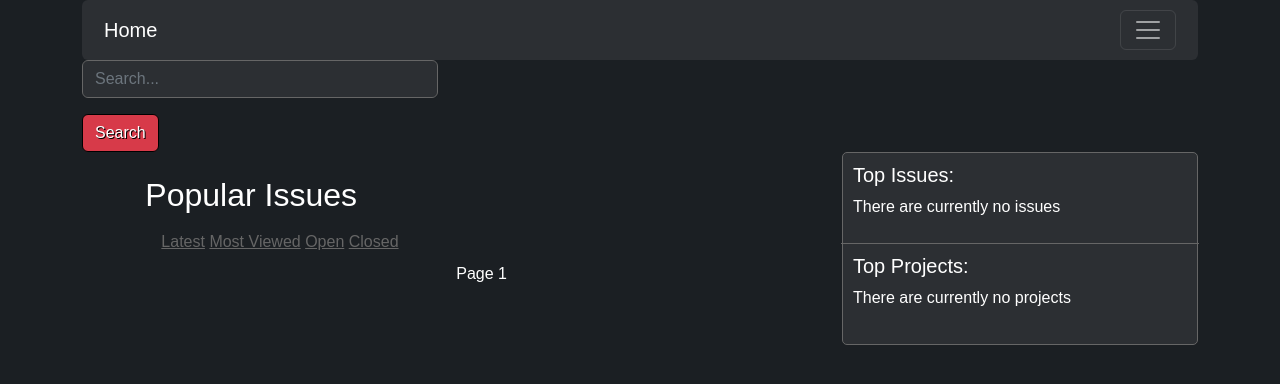
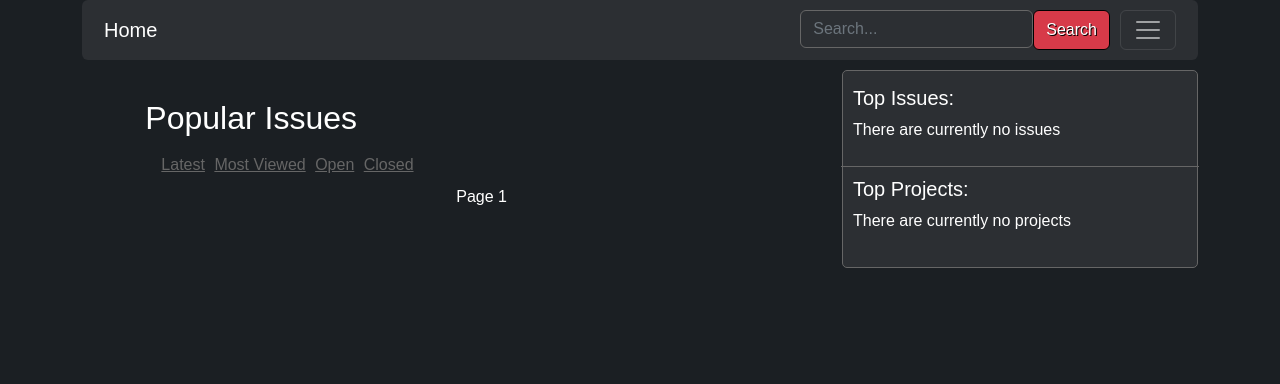
Before and after one commit to chondosha1234/issue_tracker, a Django app: page /issue_list in a window 1280 px wide. Shown: the top 384 px of the page. Run offline with Django 3.2, Linux system fonts and the light colour scheme; data that the repository does not hold is empty.

Commit message:
changed some styling css and html

```diff
--- a/issues/static/issue_styling.css
+++ b/issues/static/issue_styling.css
@@ -4,6 +4,14 @@ body {
   font-family: Arial, sans-serif;
   background-color:  #1B1F23;
   color: #ffffff;
+}
+
+.row {
+  margin-top: 5px;
+}
+
+.main-container {
+  margin-top: 10px;
 }
 
 .navbar {
@@ -22,6 +30,7 @@ body {
 
 .filter {
   color:#666666;
+  margin-right: 5px;
 }
 
 .filter:hover {
@@ -73,6 +82,11 @@ input.comment-link {
   border-color: #808080;
 }
 
+.issue-description {
+  border: 1px solid #666666;
+  border-radius: 5px;
+  padding: 10px;
+}
 
 .item-title {
   text-decoration: none;
@@ -83,16 +97,16 @@ input.comment-link {
   color: #ed4245;
 }
 
-.item-title:visited {
-
-}
-
 .item-info {
   font-size: 14px;
+  border-bottom: 1px solid #666666;
+  padding: 5px;
 }
 
 .item-dates {
+  color: #999999;
   font-size: 12px;
+  margin-top: 5px;
 }
 
 
@@ -136,6 +150,15 @@ input.comment-link {
 .btn:hover {
   border: 1px solid #D73A49;
   box-shadow: 0 0 5px #D73A49;
+}
+
+.search-btn {
+  font-size: 14px;
+}
+
+.search-form {
+  margin-right: 10px;
+  height: 40px;
 }
 
 .dropdown-menu {
--- a/issues/views.py
+++ b/issues/views.py
@@ -51,6 +51,7 @@ class UserHome(DetailView):
     def get_context_data(self, **kwargs):
         context = super(UserHome, self).get_context_data(**kwargs)
         projects = self.request.user.projects_assigned.all()
+        context['search_form'] = SearchForm()
         context['project_list'] = projects
         context['project_sidebar_list'] = projects.order_by('-modified_on')[:5]
         context['issue_sidebar_list'] = self.request.user.issues_assigned.all().order_by('-modified_on')[:5]
@@ -226,8 +227,10 @@ def create_project(request):
             form.save()
             return redirect('issues:user_home', user_id=user.pk)
 
+    search_form = SearchForm()
     context = {
         'form': form,
+        'search_form': search_form
     }
     get_sidebar_context(request.user, context)
     return render(request, 'create_project.html', context)
@@ -244,9 +247,11 @@ def update_project(request, project_id):
             form.save()
             return redirect('issues:project_details', project_id=project.id)
 
+    search_form = SearchForm()
     context = {
         'form': form,
-        'project': project
+        'project': project,
+        'search_form': search_form
     }
     get_sidebar_context(request.user, context)
     return render(request, 'update_project.html', context)
@@ -304,9 +309,12 @@ def create_issue(request, project_id):
         if form.is_valid():
             form.save()
             return redirect('issues:project_details', project_id=project.id)
+
+    search_form = SearchForm()
     context = {
         'form': form,
-        'project': project
+        'project': project,
+        'search_form': search_form
     }
     get_sidebar_context(request.user, context)
     return render(request, 'create_issue.html', context)
@@ -323,9 +331,12 @@ def update_issue(request, issue_id):
         if form.is_valid():
             form.save()
             return redirect('issues:issue_details', issue_id=issue.id)
+
+    search_form = SearchForm()
     context = {
         'form': form,
-        'issue': issue
+        'issue': issue,
+        'search_form': search_form
     }
     get_sidebar_context(request.user, context)
     return render(request, 'update_issue.html', context)
--- a/templates/base.html
+++ b/templates/base.html
@@ -16,6 +16,13 @@
     <nav class="navbar navbar-dark bg-dark rounded" role="navigation">
       <div class="container-fluid">
         <a class="navbar-brand" href="{% url 'issues:home' %}">Home</a>
+
+        {% if search_form %}
+        <form class="d-flex ms-auto search-form" action="{% url 'issues:search' %}" method="get">
+          {{ search_form.as_p }}
+          <button class='btn' type="submit">Search</button>
+        </form>
+        {% endif %}
 
         <button class="navbar-toggler" type="button" data-bs-toggle="collapse" data-bs-target="#sidebarMenu" aria-controls="sidebarMenu" aria-expanded="false" aria-label="Toggle navigation">
           <span class="navbar-toggler-icon"></span>
@@ -44,18 +51,8 @@
       </div>
     </nav>
 
-    <div class="row">
-      <div class="col-4">
-        {% if search_form %}
-          <form action="{% url 'issues:search' %}" method="get">
-            {{ search_form.as_p }}
-            <button class='btn' type="submit">Search</button>
-          </form>
-        {% endif %}
-      </div>
-    </div>
 
-    <div class="row">
+    <div class="row main-container">
       <div class="col-8">
         {% block body_content %}
         {% endblock %}
```
Also changed, not shown: templates/issue_details.html (+6 -2 lines), templates/project_details.html (+6 -1 lines).
